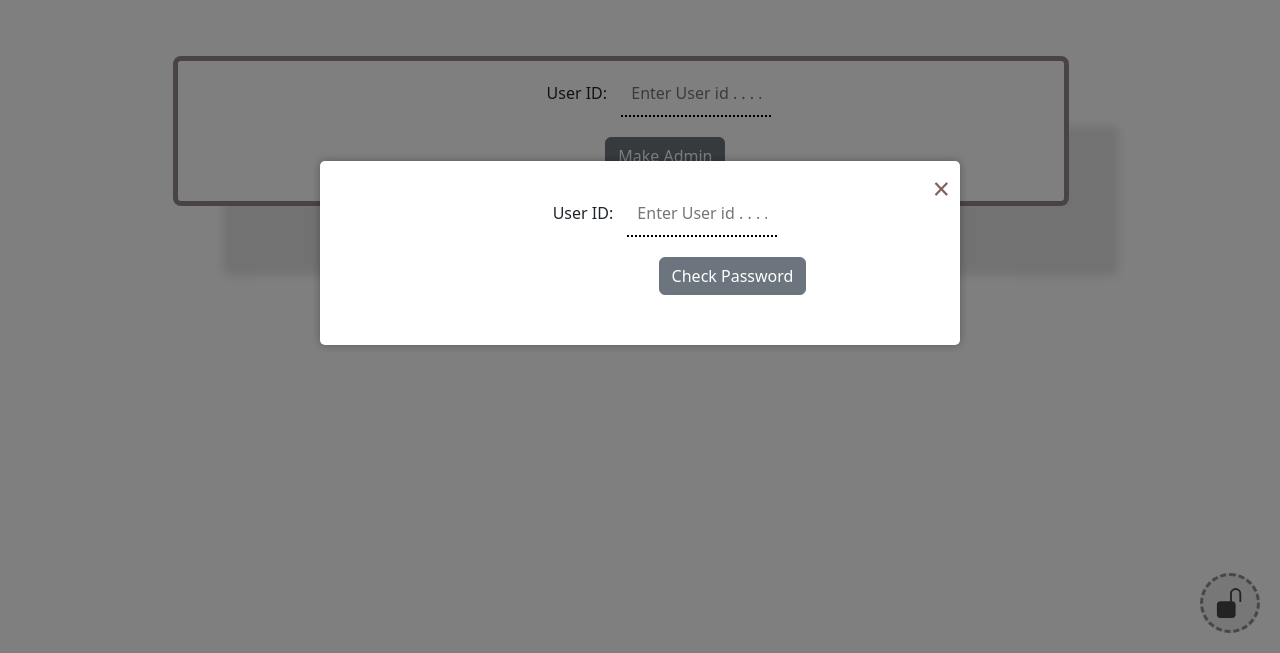
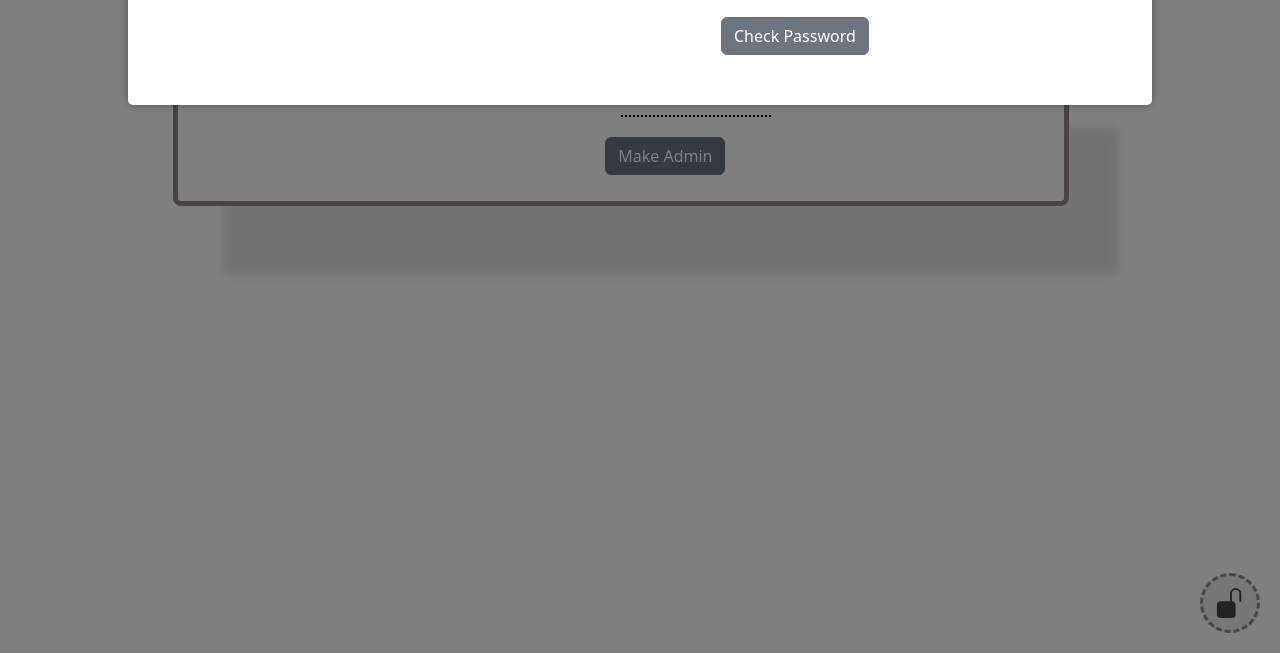
Before and after one commit to Tamil369/food_waste_reduction_application, a website: page public/make-admine.html in a window 1280 px wide. Shown: the part 147-800 px from the top of the page. Drawn offline with nearby package versions, Linux system fonts and the light colour scheme.

Commit message:
Add files via upload

```diff
--- a/public/make-admine.html
+++ b/public/make-admine.html
@@ -109,15 +109,16 @@
 
         .overlay-content {
             position: absolute;
-            top: 50%;
+            top: 20%;
             left: 50%;
-            width: 50%;
+            width: 80%;
             transform: translate(-50%, -50%);
             background-color: white;
             padding: 20px;
             border-radius: 5px;
             box-shadow: 0 0 10px rgba(0, 0, 0, 0.3); /* Shadow around the overlay */
             text-align: center;
+            padding: none;
         }
 
         .closebtn {
@@ -127,6 +128,7 @@
             font-size: 30px;
             cursor: pointer;
             color: #816060;
+
         }
 
         .closebtn:hover {
```
